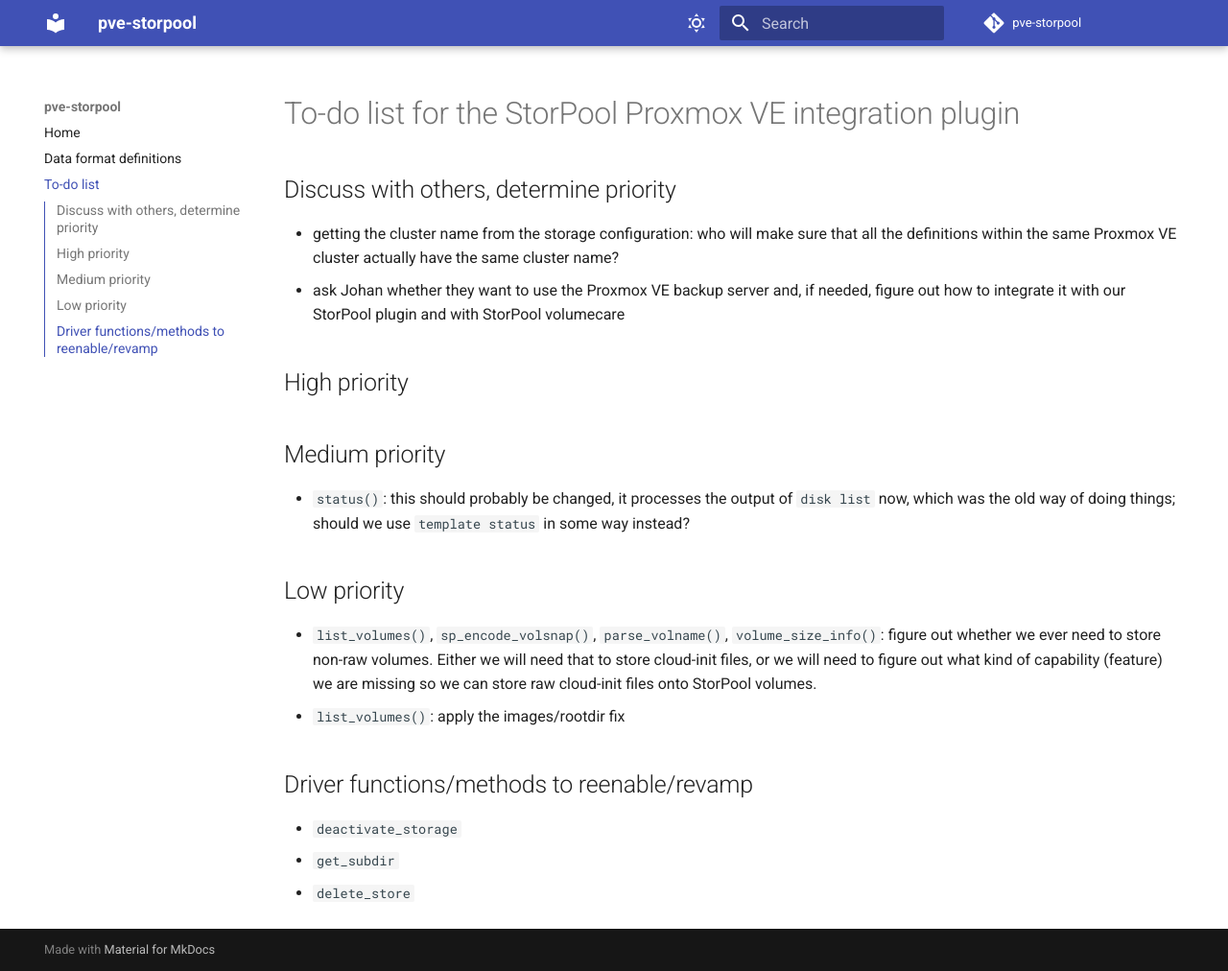
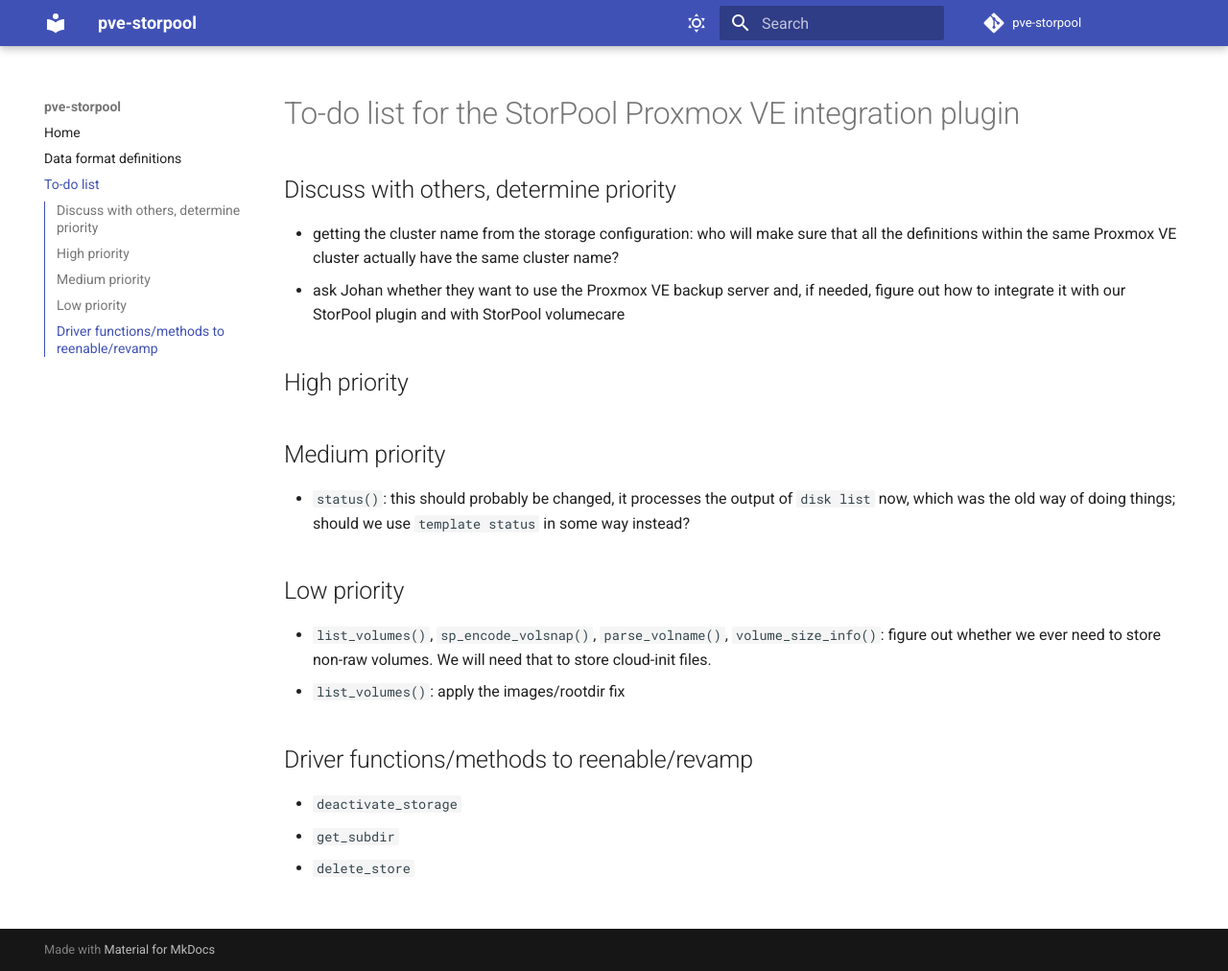
Before and after one commit to storpool/pve-storpool, an MkDocs documentation site: the page built from docs/todo.md, in a window 1280 px wide and 1012 px high. Shown: the whole window at 96% size. Built offline with MkDocs 1.6.1 and Material for MkDocs 9.7.7, drawn with Linux system fonts in a browser that asks for light colours; comment, search, counter and statistics services are not loaded.

Commit message:
to-do: we will need qcow2 for cloud-init, storing raw ones does not work

```diff
--- a/docs/todo.md
+++ b/docs/todo.md
@@ -24,9 +24,7 @@
 
 - `list_volumes()`, `sp_encode_volsnap()`, `parse_volname()`, `volume_size_info()`:
   figure out whether we ever need to store non-raw volumes.
-  Either we will need that to store cloud-init files, or we will need to figure out
-  what kind of capability (feature) we are missing so we can store raw cloud-init
-  files onto StorPool volumes.
+  We will need that to store cloud-init files.
 - `list_volumes()`: apply the images/rootdir fix
 
 ## Driver functions/methods to reenable/revamp
```
